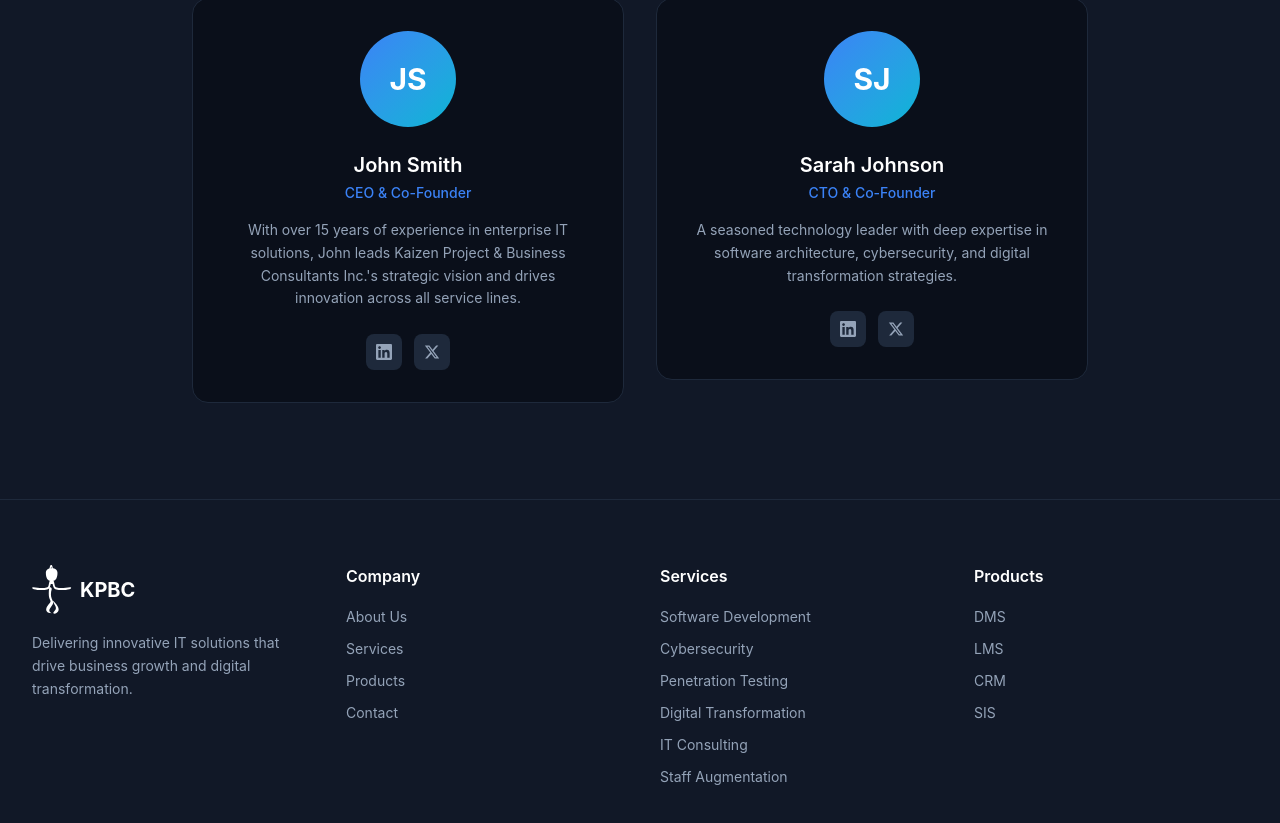
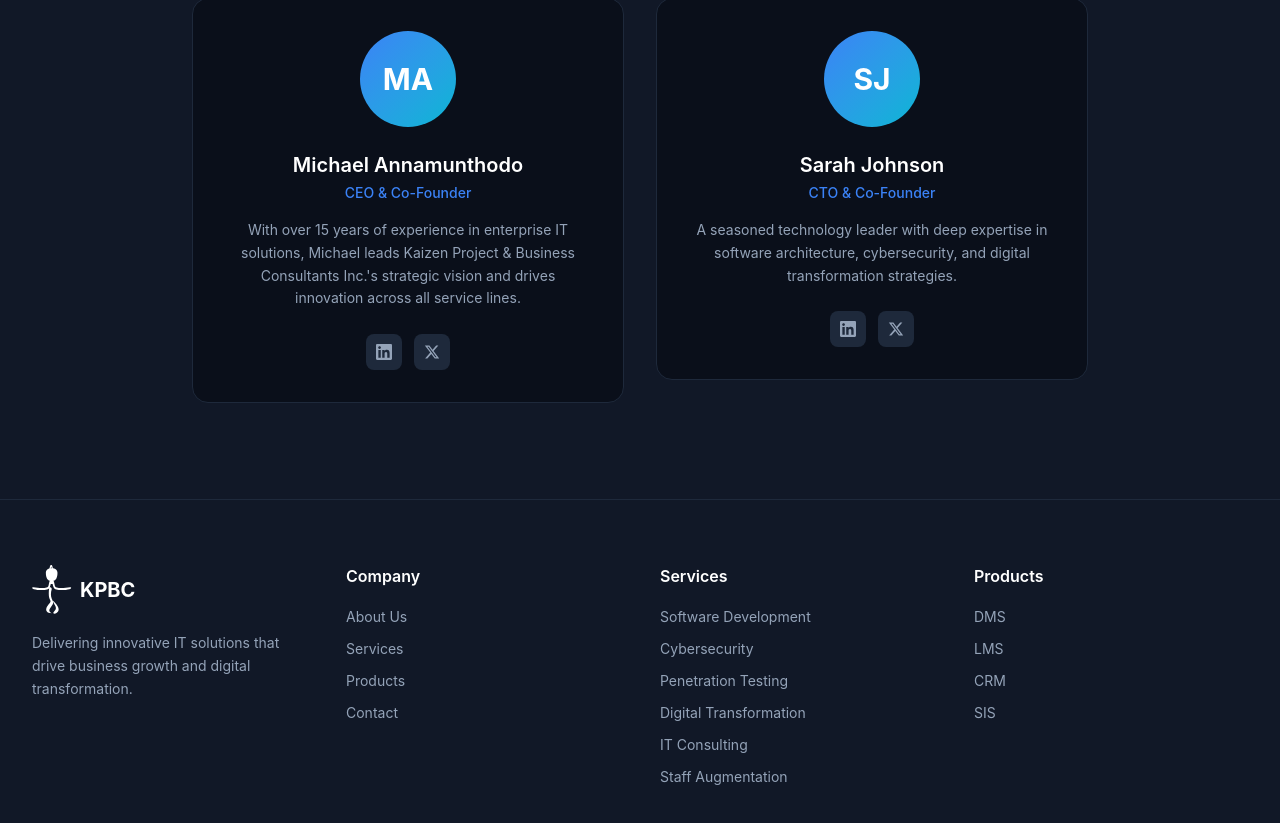
Before and after one commit to Kaizenpbc/kpbc, a Next.js app: page /about in a window 1280 px wide. Shown: the part 1925-2748 px from the top of the page. Built offline with nearby package versions, Linux system fonts and the light colour scheme.

Commit message:
Update team member name from John Smith to Michael Annamunthodo
https://claude.ai/code/session_01YXKzoAjBuX4y8CEycLeHbG

```diff
--- a/src/app/about/page.tsx
+++ b/src/app/about/page.tsx
@@ -5,10 +5,10 @@ import AnimatedSection from "@/components/AnimatedSection";
 
 const team = [
   {
-    name: "John Smith",
+    name: "Michael Annamunthodo",
     role: "CEO & Co-Founder",
-    bio: "With over 15 years of experience in enterprise IT solutions, John leads Kaizen Project & Business Consultants Inc.'s strategic vision and drives innovation across all service lines.",
-    initials: "JS",
+    bio: "With over 15 years of experience in enterprise IT solutions, Michael leads Kaizen Project & Business Consultants Inc.'s strategic vision and drives innovation across all service lines.",
+    initials: "MA",
   },
   {
     name: "Sarah Johnson",
```
